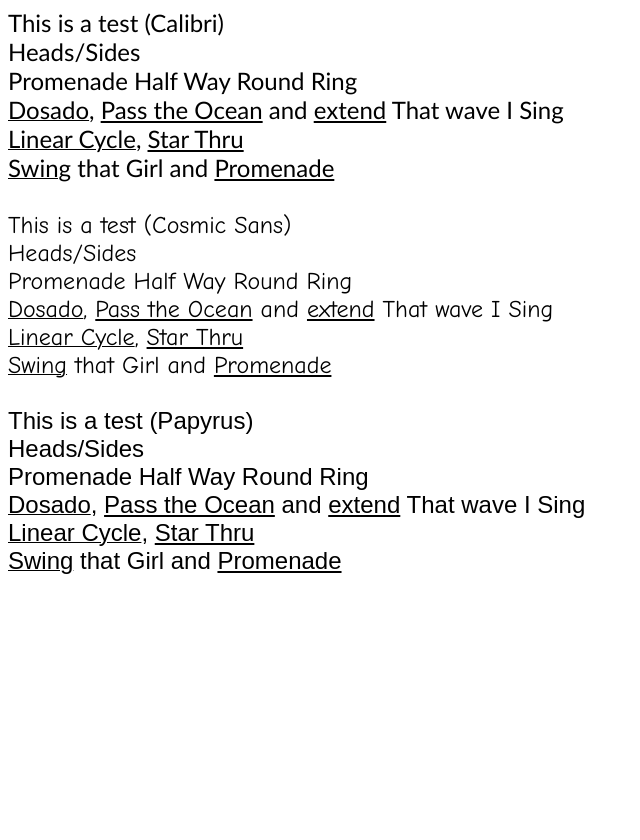
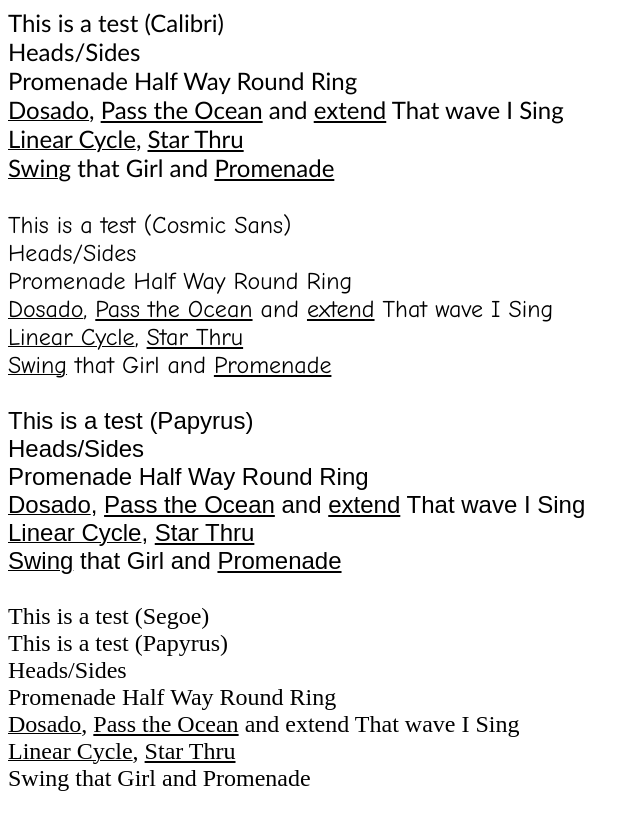
Before and after one commit to boltoth/boltoth.github.io, a plain HTML site: page sing/Test.html in a window 1280 px wide. Shown: the whole page, without its empty margins (0-640 px from the left). Before the commit the page ends 800 px from the top, so only its background shows below. Drawn offline with Linux system fonts and the light colour scheme.

Commit message:
more font

```diff
--- a/sing/Test.html
+++ b/sing/Test.html
@@ -16,8 +16,14 @@
 	{font-family:"Comic Sans MS";
 	panose-1:3 15 7 2 3 3 2 2 2 4;}
 @font-face
+	{font-family:"Padyakke Expanded One";
+	panose-1:0 0 5 0 0 0 0 0 0 0;}
+@font-face
 	{font-family:Papyrus;
 	panose-1:2 11 6 2 4 2 0 2 3 3;}
+@font-face
+	{font-family:"Segoe Print";
+	panose-1:2 0 8 0 0 0 0 0 0 0;}
  /* Style Definitions */
  p.MsoNormal, li.MsoNormal, div.MsoNormal
 	{margin:0in;
@@ -101,6 +107,33 @@ style='font-size:18.0pt;font-family:"Papyrus",sans-serif'> that Girl and <u>Prom
 
 <p class=MsoNormal><span style='font-size:18.0pt;font-family:"Papyrus",sans-serif'>&nbsp;</span></p>
 
+<p class=MsoNormal><span style='font-size:18.0pt;font-family:"Segoe Print"'>This
+is a test (Segoe)</span></p>
+
+<p class=MsoNormal><span style='font-size:18.0pt;font-family:"Segoe Print"'>This
+is a test (Papyrus)</span></p>
+
+<p class=MsoNormal><span style='font-size:18.0pt;font-family:"Segoe Print"'>Heads/Sides
+</span></p>
+
+<p class=MsoNormal><span style='font-size:18.0pt;font-family:"Segoe Print"'>Promenade
+Half Way Round Ring</span></p>
+
+<p class=MsoNormal><u><span style='font-size:18.0pt;font-family:"Segoe Print"'>Dosado</span></u><span
+style='font-size:18.0pt;font-family:"Segoe Print"'>, <u>Pass the Ocean</u> and extend
+That wave I Sing</span></p>
+
+<p class=MsoNormal><u><span style='font-size:18.0pt;font-family:"Segoe Print"'>Linear
+Cycle</span></u><span style='font-size:18.0pt;font-family:"Segoe Print"'>, <u>Star
+Thru</u></span></p>
+
+<p class=MsoNormal><span style='font-size:18.0pt;font-family:"Segoe Print"'>Swing
+that Girl and Promenade </span></p>
+
+<p class=MsoNormal><span style='font-family:"Papyrus",sans-serif'>&nbsp;</span></p>
+
+<p class=MsoNormal><span style='font-size:18.0pt;font-family:"Papyrus",sans-serif'>&nbsp;</span></p>
+
 </div>
 
 </body>
```
